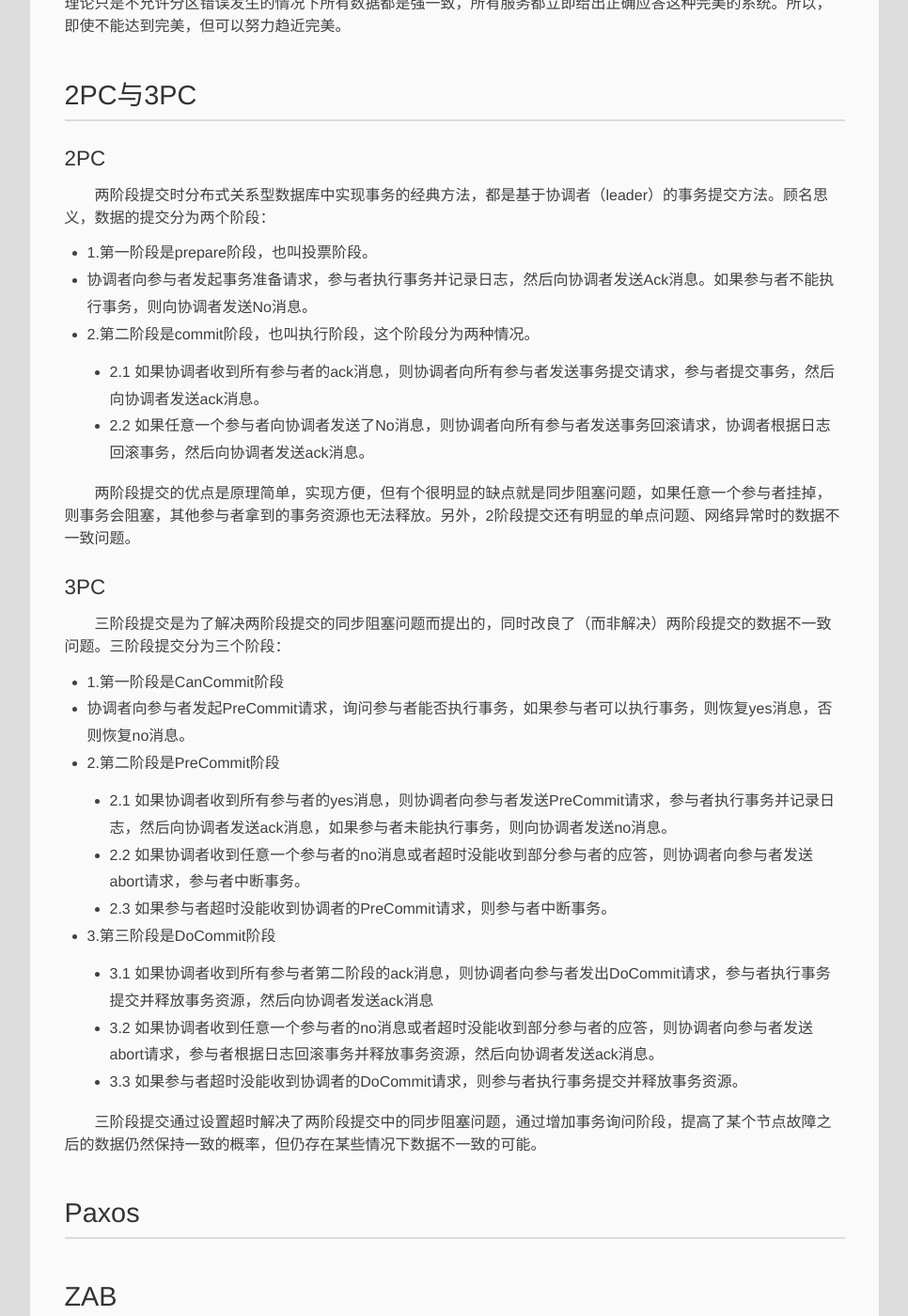
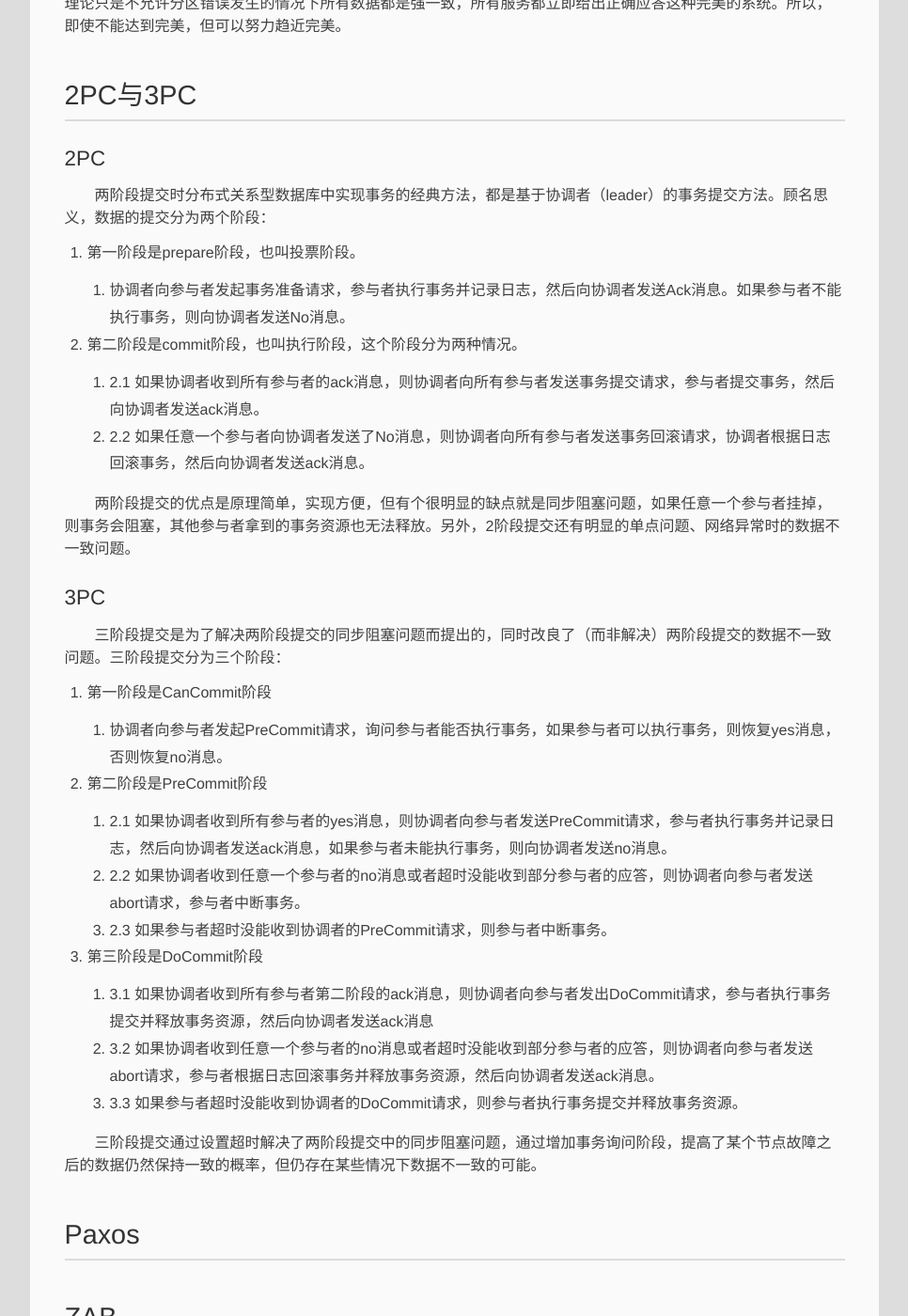
Before and after one commit to simonjoylet/simonjoylet.github.io, a Jekyll site: the page built from _posts/2017-07-20-distributed-consistency.md, in a window 1280 px wide and 1400 px high, scrolled down 831 px. Shown: the whole window at 94% size, without its empty margins (6-972 px from the left). Built offline with Jekyll 4.4.1, drawn with Linux system fonts in a browser that asks for light colours; comment, search, counter and statistics services are not loaded.

Commit message:
update blog

```diff
--- a/_posts/2017-07-20-distributed-consistency.md
+++ b/_posts/2017-07-20-distributed-consistency.md
@@ -18,9 +18,9 @@ categories: 分布式
 ## 2PC与3PC
 ### 2PC
 　　两阶段提交时分布式关系型数据库中实现事务的经典方法，都是基于协调者（leader）的事务提交方法。顾名思义，数据的提交分为两个阶段：
-- 1.第一阶段是prepare阶段，也叫投票阶段。
-- 协调者向参与者发起事务准备请求，参与者执行事务并记录日志，然后向协调者发送Ack消息。如果参与者不能执行事务，则向协调者发送No消息。
-- 2.第二阶段是commit阶段，也叫执行阶段，这个阶段分为两种情况。
+1. 第一阶段是prepare阶段，也叫投票阶段。
+	- 协调者向参与者发起事务准备请求，参与者执行事务并记录日志，然后向协调者发送Ack消息。如果参与者不能执行事务，则向协调者发送No消息。
+2. 第二阶段是commit阶段，也叫执行阶段，这个阶段分为两种情况。
 	- 2.1 如果协调者收到所有参与者的ack消息，则协调者向所有参与者发送事务提交请求，参与者提交事务，然后向协调者发送ack消息。
 	- 2.2 如果任意一个参与者向协调者发送了No消息，则协调者向所有参与者发送事务回滚请求，协调者根据日志回滚事务，然后向协调者发送ack消息。
 
@@ -28,13 +28,13 @@ categories: 分布式
 
 ### 3PC
 　　三阶段提交是为了解决两阶段提交的同步阻塞问题而提出的，同时改良了（而非解决）两阶段提交的数据不一致问题。三阶段提交分为三个阶段：
-- 1.第一阶段是CanCommit阶段
+1. 第一阶段是CanCommit阶段
 - 协调者向参与者发起PreCommit请求，询问参与者能否执行事务，如果参与者可以执行事务，则恢复yes消息，否则恢复no消息。
-- 2.第二阶段是PreCommit阶段
+2. 第二阶段是PreCommit阶段
 	- 2.1 如果协调者收到所有参与者的yes消息，则协调者向参与者发送PreCommit请求，参与者执行事务并记录日志，然后向协调者发送ack消息，如果参与者未能执行事务，则向协调者发送no消息。
 	- 2.2 如果协调者收到任意一个参与者的no消息或者超时没能收到部分参与者的应答，则协调者向参与者发送abort请求，参与者中断事务。
 	- 2.3 如果参与者超时没能收到协调者的PreCommit请求，则参与者中断事务。
-- 3.第三阶段是DoCommit阶段
+3. 第三阶段是DoCommit阶段
 	- 3.1 如果协调者收到所有参与者第二阶段的ack消息，则协调者向参与者发出DoCommit请求，参与者执行事务提交并释放事务资源，然后向协调者发送ack消息
     - 3.2 如果协调者收到任意一个参与者的no消息或者超时没能收到部分参与者的应答，则协调者向参与者发送abort请求，参与者根据日志回滚事务并释放事务资源，然后向协调者发送ack消息。
     - 3.3 如果参与者超时没能收到协调者的DoCommit请求，则参与者执行事务提交并释放事务资源。
```
